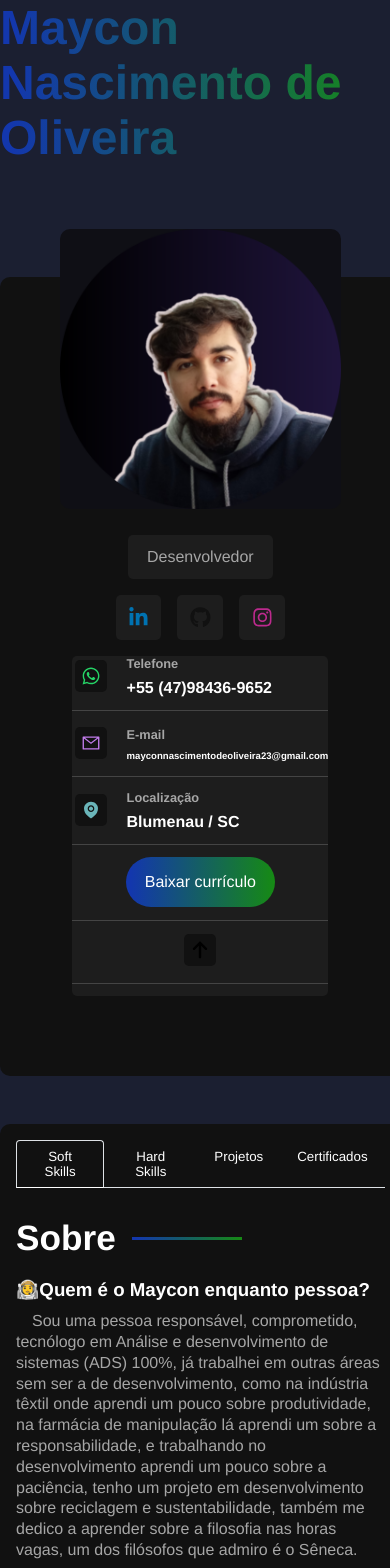
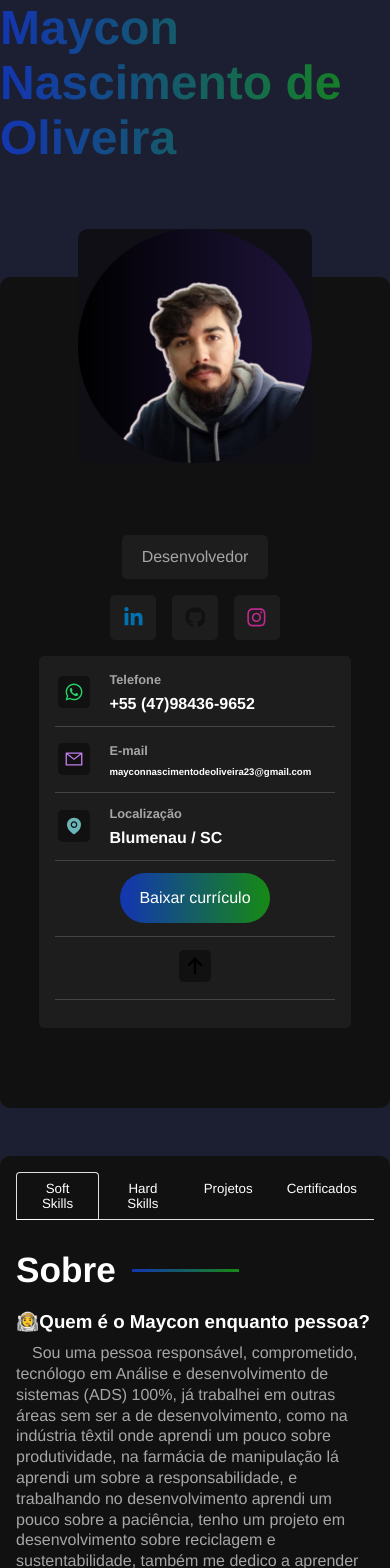
Before and after one commit to Maycon-crz/maycon-crz.github.io, a React (Vite) app: page / in a window 390 px wide. Shown: the top 1568 px of the page. Built offline with nearby package versions, Linux system fonts and the light colour scheme.

Commit message:
Ajustes de responsividade imagem e #portfólio

```diff
--- a/src/styles/components/app.sass
+++ b/src/styles/components/app.sass
@@ -26,4 +26,5 @@
 @media (max-width: 1039px)
     #portfolio
         flex-direction: column
+        flex-wrap: nowrap
         padding: 0
--- a/src/styles/components/informationContainer.sass
+++ b/src/styles/components/informationContainer.sass
@@ -69,4 +69,4 @@
 
 @media (max-width: 768px)
     #information
-        padding: 0
+        width: 80%
--- a/src/styles/components/sidebar.sass
+++ b/src/styles/components/sidebar.sass
@@ -27,3 +27,15 @@
 
     .btn
         @include mixins.btn
+
+@media (max-width: 1039px)
+    #sidebar > img
+        max-width: 30%
+
+@media (max-width: 768px)
+    #sidebar > img
+        max-width: 40%
+
+@media (max-width: 400px)
+    #sidebar > img
+        max-width: 60%
```
Also changed, not shown: src/styles/components/certificatesContainer.sass (line endings or trailing spaces).
